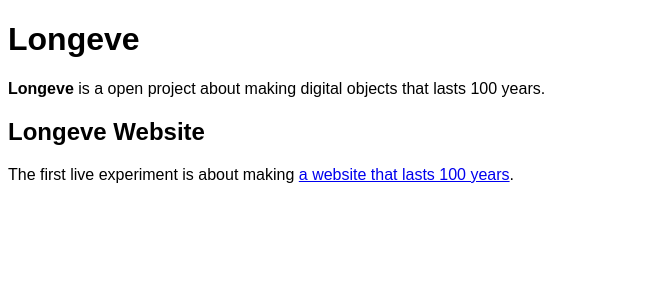
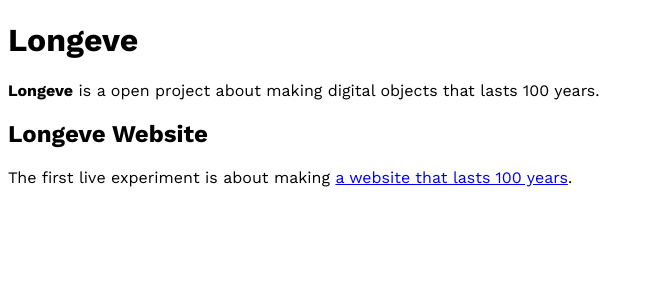
Before and after one commit to longeve/longeve.github.io, a Jekyll site: the page built from index.md, in a window 1280 px wide. Shown: the top 300 px of the page, without its empty margins (0-653 px from the left). Built offline with Jekyll 4.4.1, drawn with Linux system fonts in a browser that asks for light colours; our own code applies the rules of GitHub Pages for plain Markdown files; Markdown is read by kramdown in place of the engine named in the settings.

Commit message:
Update style.scss

```diff
--- a/assets/css/style.scss
+++ b/assets/css/style.scss
@@ -1,6 +1,8 @@
 ---
 ---
 
+@import url('https://fonts.googleapis.com/css2?family=Work+Sans:ital,wght@0,400;0,700;1,400&display=swap');
+
 body {
-    font-family: sans-serif;
+    font-family: 'Work Sans', sans-serif;
 }
```
